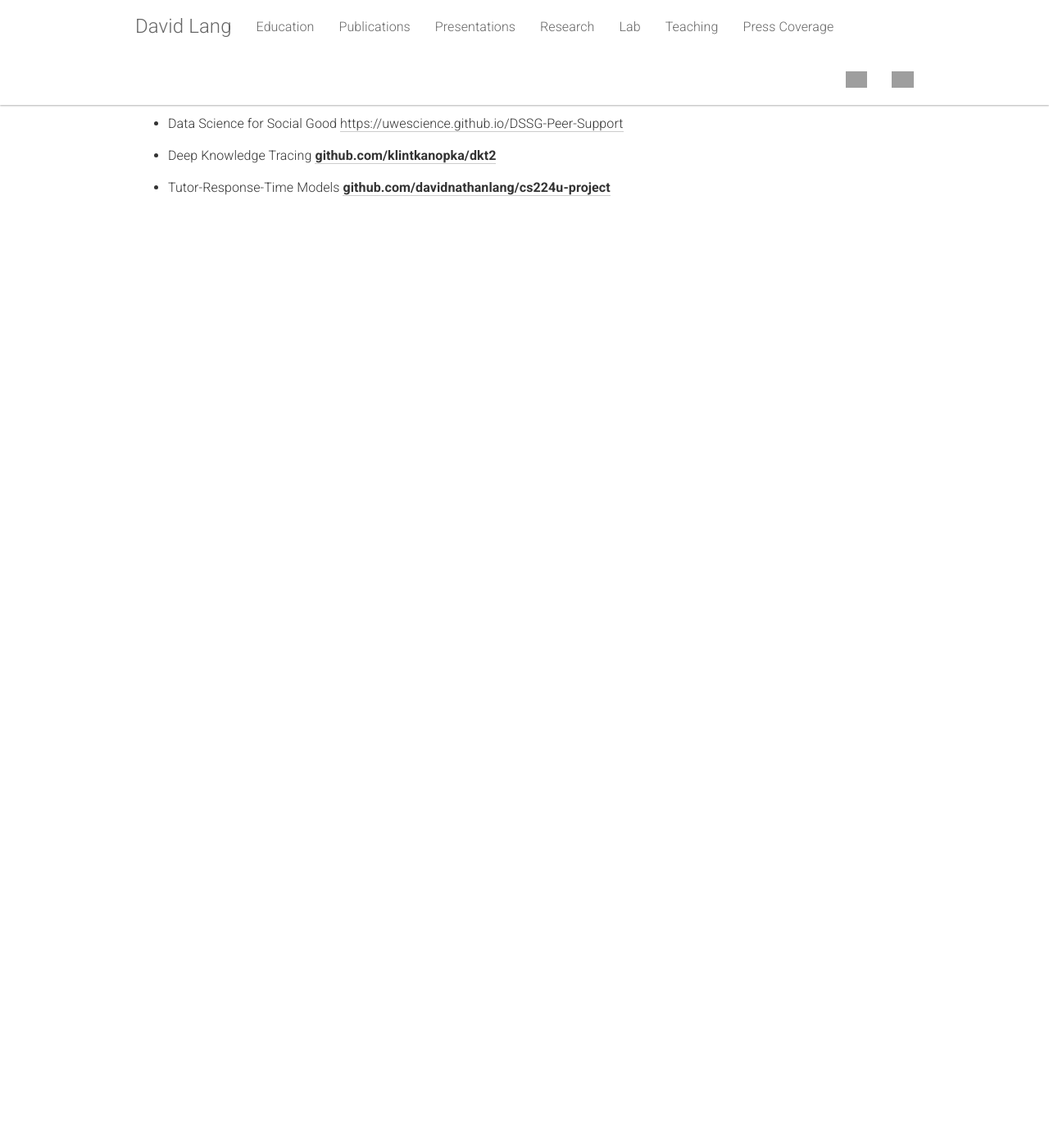
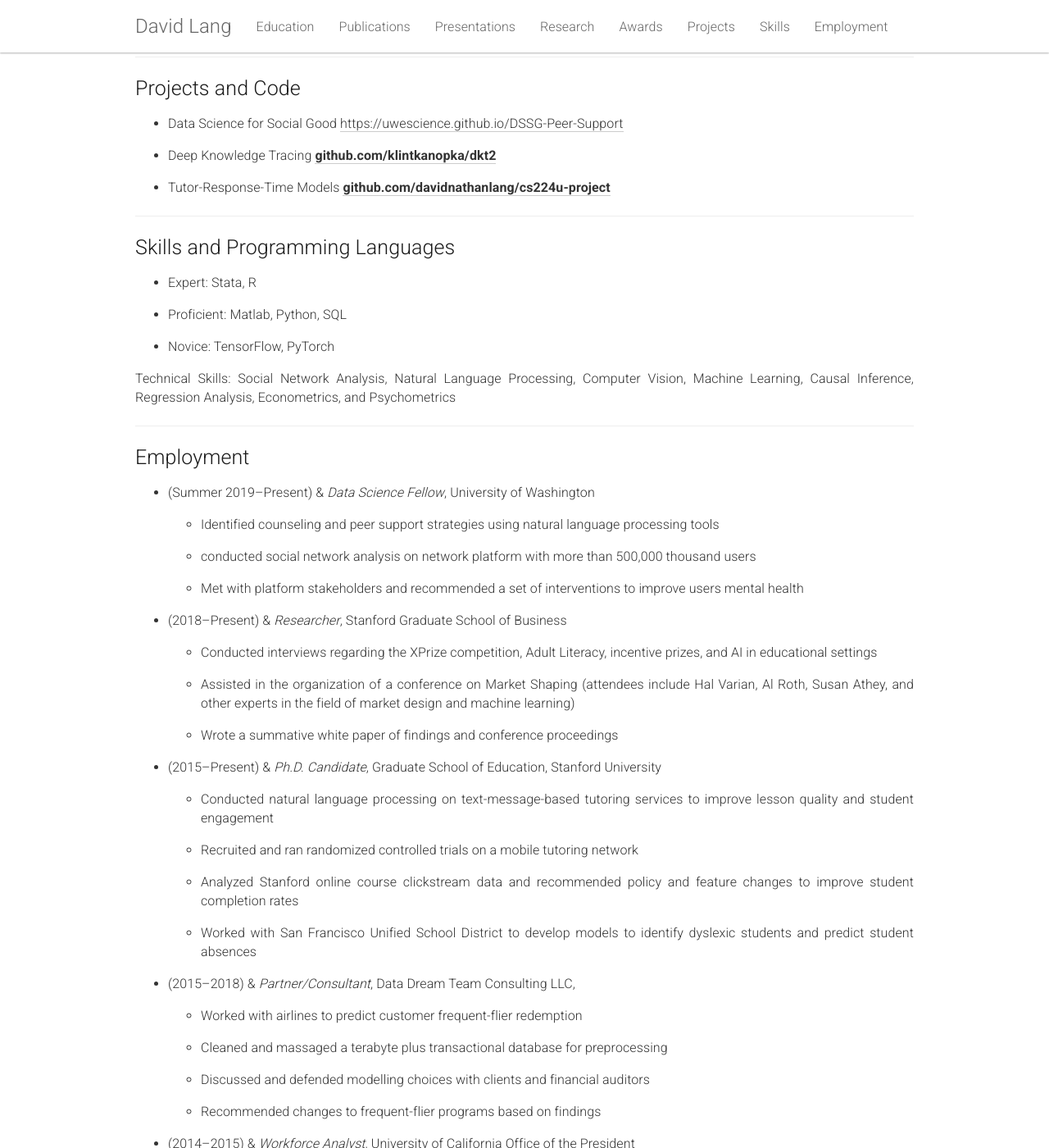
Before and after one commit to davidnathanlang/davidnathanlang.github.io, a Jekyll site: the page built from _pages/home.md, in a window 1280 px wide and 1400 px high, scrolled down 2318 px. Shown: the whole window at 82% size. Built offline with Jekyll 4.4.1, drawn with Linux system fonts in a browser that asks for light colours; before the commit the page ends 2574 px from its top, so only the background shows below that; some of the changed text lies outside the part shown; grey boxes are pictures that could not be loaded.

Commit message:
Updated on: 2019-09-25 - 01:14:27

```diff
--- a/_includes/header.html
+++ b/_includes/header.html
@@ -24,25 +24,16 @@
           <a href="#research-partnerships">Research</a>
         </li>
         <li>
-          <a href="#lab">Lab</a>
+          <a href="#awards">Awards</a>
         </li>
         <li>
-          <a href="#teaching">Teaching</a>
+          <a href="#projects-and-code">Projects</a>
         </li>
         <li>
-          <a href="#press-coverage">Press Coverage</a>
-        </li>
-      </ul>
-      <ul class="nav navbar-nav navbar-right">
-        <li>
-          <a href="http://www.gatech.edu">
-            <img style="height:20px;" src="{{ site.baseurl }}/static/img/ico/gt.jpg">
-          </a>
+          <a href="#skills-and-programming-languages">Skills</a>
         </li>
         <li>
-          <a href="https://research.fb.com/category/facebook-ai-research-fair/">
-            <img style="height:20px;" src="{{ site.baseurl }}/static/img/ico/fair_logo.png">
-          </a>
+          <a href="#employment">Employment</a>
         </li>
       </ul>
     </div>
--- a/_pages/home.md
+++ b/_pages/home.md
@@ -202,3 +202,111 @@ secondary education via SMS and feature phones
 
 -   Tutor-Response-Time Models
     **[github.com/davidnathanlang/cs224u-project](github.com/davidnathanlang/cs224u-project)**
+
+------------
+## Skills and Programming Languages
+<span></span>
+-   Expert: Stata, R
+
+-   Proficient: Matlab, Python, SQL
+
+-   Novice: TensorFlow, PyTorch
+
+Technical Skills: Social Network Analysis, Natural Language Processing,
+Computer Vision, Machine Learning, Causal Inference, Regression
+Analysis, Econometrics, and Psychometrics
+
+------------
+## Employment
+<span></span>
+-   (Summer 2019--Present) & *Data Science Fellow*, University of
+    Washington
+
+    -   Identified counseling and peer support strategies using natural
+        language processing tools
+
+    -   conducted social network analysis on network platform with more
+        than 500,000 thousand users
+
+    -   Met with platform stakeholders and recommended a set of
+        interventions to improve users mental health
+
+<!-- -->
+
+-   (2018--Present) & *Researcher*, Stanford Graduate School of Business
+
+    -   Conducted interviews regarding the XPrize competition, Adult
+        Literacy, incentive prizes, and AI in educational settings
+
+    -   Assisted in the organization of a conference on Market Shaping
+        (attendees include Hal Varian, Al Roth, Susan Athey, and other
+        experts in the field of market design and machine learning)
+
+    -   Wrote a summative white paper of findings and conference
+        proceedings
+
+-   (2015--Present) & *Ph.D. Candidate*, Graduate School of Education,
+    Stanford University
+
+    -   Conducted natural language processing on text-message-based
+        tutoring services to improve lesson quality and student
+        engagement
+
+    -   Recruited and ran randomized controlled trials on a mobile
+        tutoring network
+
+    -   Analyzed Stanford online course clickstream data and recommended
+        policy and feature changes to improve student completion rates
+
+    -   Worked with San Francisco Unified School District to develop
+        models to identify dyslexic students and predict student
+        absences
+
+-   (2015--2018) & *Partner/Consultant*, Data Dream Team Consulting LLC,
+
+    -   Worked with airlines to predict customer frequent-flier
+        redemption
+
+    -   Cleaned and massaged a terabyte plus transactional database for
+        preprocessing
+
+    -   Discussed and defended modelling choices with clients and
+        financial auditors
+
+    -   Recommended changes to frequent-flier programs based on findings
+
+-   (2014--2015) & *Workforce Analyst*, University of California Office
+    of the President
+
+    -   Evaluated systemwide policies on faculty hiring committee
+        composition and its effects on minority hiring outcomes
+
+    -   Reviewed and modeled faculty salary equity studies for all ten
+        campuses
+
+    -   Conducted survival analysis based on UC faculty data and other
+        data sources to predict faculty retirement
+
+    -   Conducted longitudinal analysis of faculty
+        advancement/separation using a competing risk hazard model
+
+-   (2008--2014) & *Research Analyst/Associate*, Federal Reserve Bank of
+    San Francisco
+
+    -   Spoke to a wide range of academic, public, and professional
+        audiences about the economic outlook and recent monetary policy
+        decisions
+
+    -   Fact-checked President Janet Yellen's speeches
+
+    -   Used data-mining techniques to improve collections on the
+        Treasury's billion-dollar debt portfolio on a joint project with
+        McKinsey and the Treasury
+
+    -   Created and cleaned a variety of datasets which utilized the
+        Consumer Expenditure Survey, McDash Mortgage Data, and other
+        financial datasets
+
+    -   Created a data-retrieval add-in that improved productivity and
+        saved our department several thousand dollars relative to
+        proprietary alternatives
```
